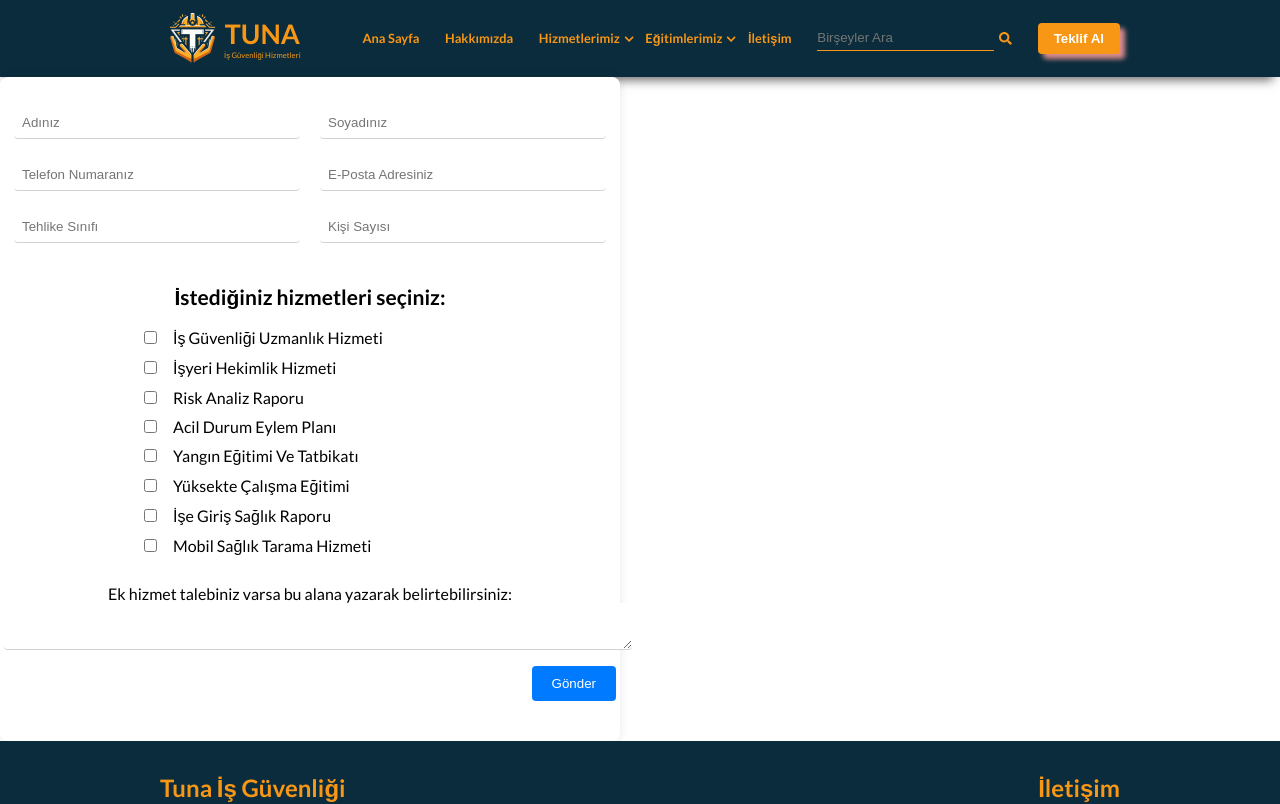
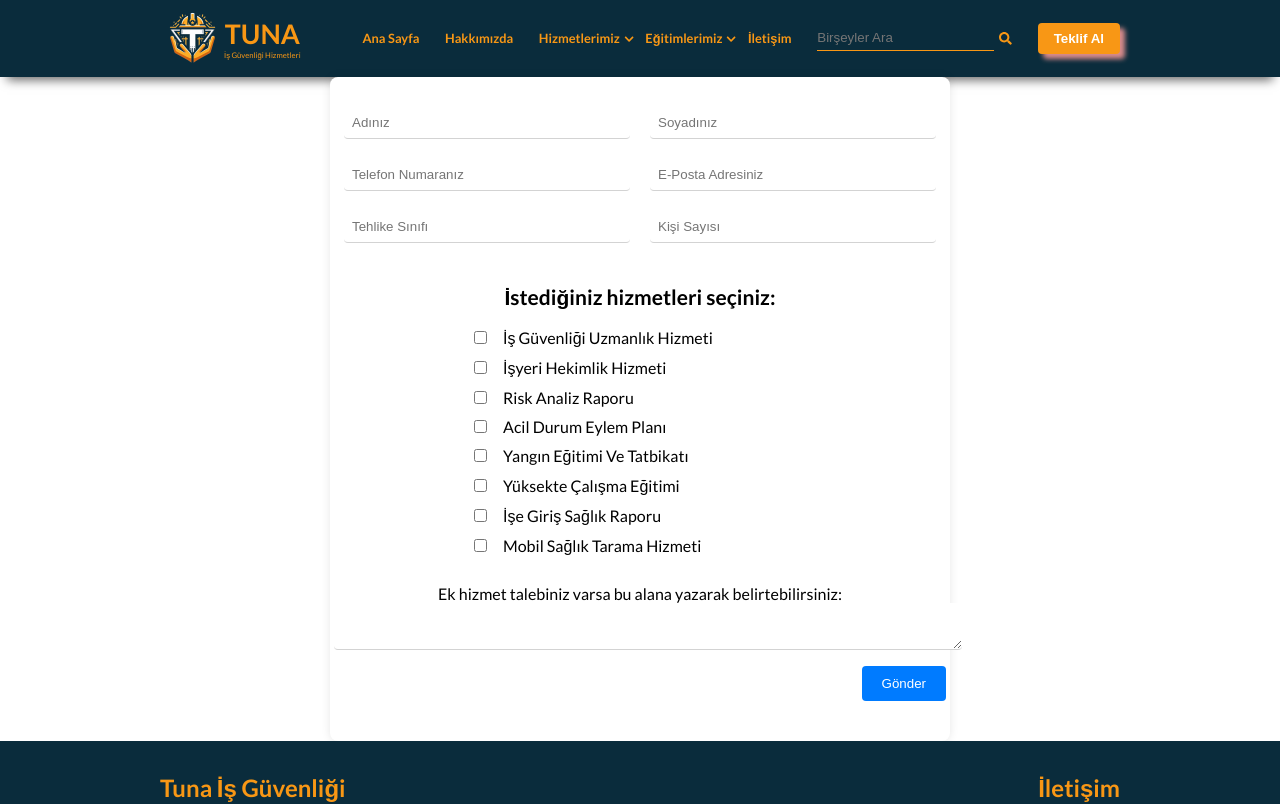
Before and after one commit to Harunyldz/Tuna, a React (Create React App) app in the folder tuna/: page /teklifAl in a window 1280 px wide. Shown: the top 804 px of the page. Built offline with nearby package versions, Linux system fonts and the light colour scheme.

Commit message:
teklif al linkini akrtif hale getirdim. mail adresine yönledirmeyi yapalım

```diff
--- a/tuna/src/App.css
+++ b/tuna/src/App.css
@@ -2,6 +2,8 @@
   display: flex;
   flex-direction: column;
   min-height: 100vh;
+  align-items: center;
+  justify-content: center;
 }
 
 .App .app-content {
--- a/tuna/src/components/Header/Header.jsx
+++ b/tuna/src/components/Header/Header.jsx
@@ -18,6 +18,7 @@ const Header = () => {
           </p>
 
           <Link to="/hakkimizda">
+
             <button className="sliderBtn">Devamını Oku</button>
           </Link>
         </div>
--- a/tuna/src/components/Navbar/Navbar.jsx
+++ b/tuna/src/components/Navbar/Navbar.jsx
@@ -6,7 +6,7 @@ import { menuItems } from "../../Data";
 import { FaChevronDown } from "react-icons/fa";
 import { Link } from "react-router-dom";
 import { FaSearch } from "react-icons/fa";
-import teklifAl from "../teklifAl/TeklifAl"
+
 
 
 
@@ -79,7 +79,7 @@ const Navbar = () => {
             <FaSearch style={{ marginLeft: '5px' }} />
           </li>
           <li>
-            <Link to={teklifAl}><button className="TeklifBtn">Teklif Al</button></Link></li>
+            <Link to="/teklifAl"><button className="TeklifBtn">Teklif Al</button></Link></li>
         </ul>
       </div>
     </div>
```
